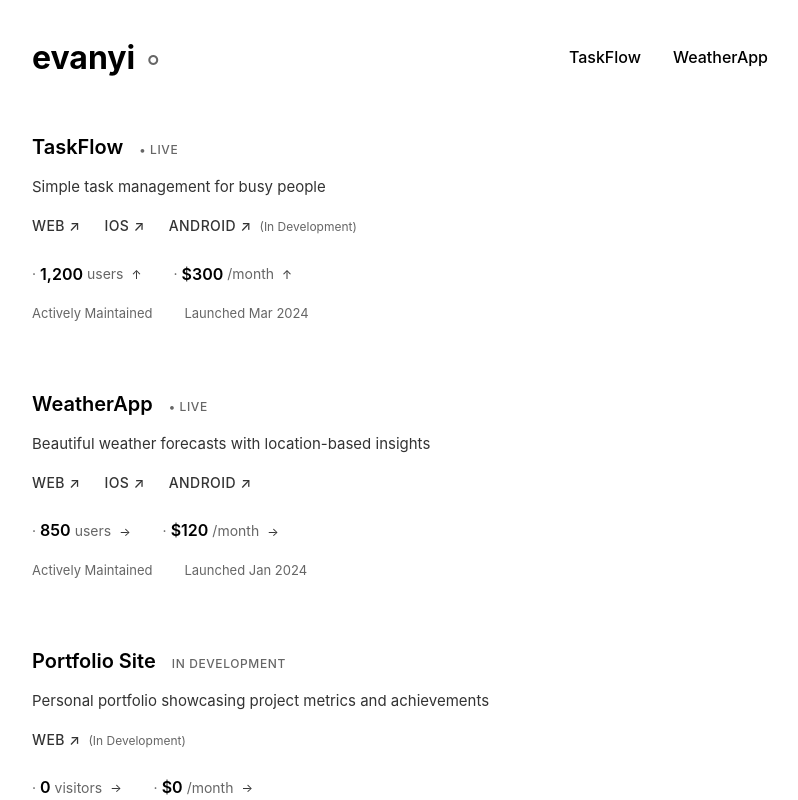
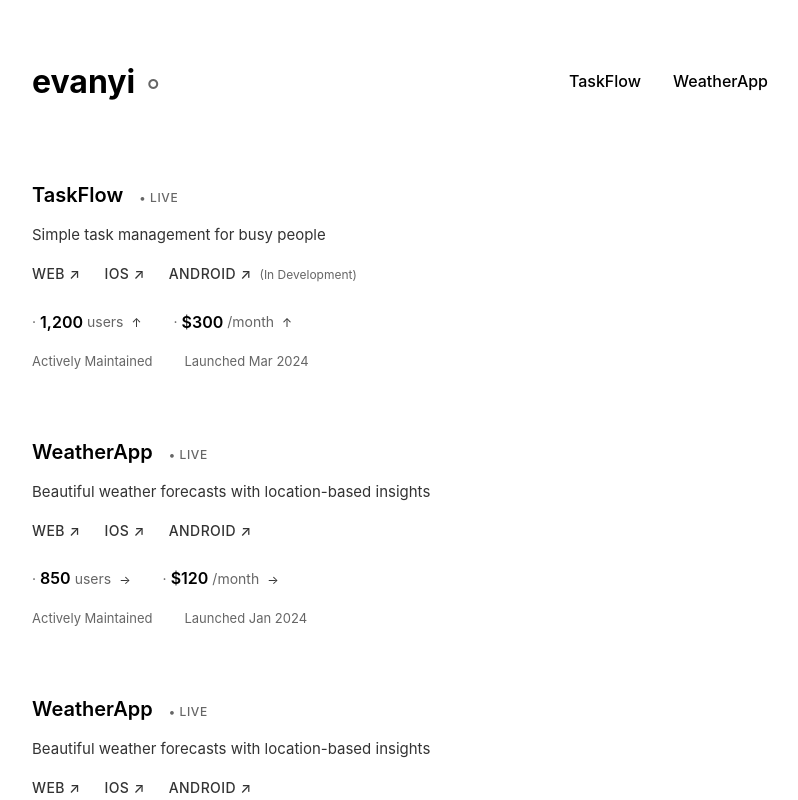
Before and after one commit to ideook/portfolio, a React (Vite) app: page / in a window 1280 px wide. Shown: the top 800 px of the page, without its empty margins (240-1038 px from the left). Built offline with nearby package versions, Linux system fonts and the light colour scheme.

Commit message:
Enhance Header component with scroll detection and update styles for improved UX; add WeatherApp project to data with detailed information.

```diff
--- a/src/components/Header.jsx
+++ b/src/components/Header.jsx
@@ -1,11 +1,22 @@
+import { useState, useEffect } from 'react'
 import styles from '../styles/components/Header.module.css'
 import projectsData from '../data/projects.json'
 
 function Header() {
   const { navigation } = projectsData
+  const [isScrolled, setIsScrolled] = useState(false)
+
+  useEffect(() => {
+    const handleScroll = () => {
+      setIsScrolled(window.scrollY > 20)
+    }
+
+    window.addEventListener('scroll', handleScroll)
+    return () => window.removeEventListener('scroll', handleScroll)
+  }, [])
 
   return (
-    <header className={styles.header}>
+    <header className={`${styles.header} ${isScrolled ? styles.scrolled : ''}`}>
       <h1 className={styles.brand}>evanyi<span className={styles.brandAccent}> ◦</span></h1>
       <nav className={styles.nav}>
         {navigation.primaryProjects.map((project, index) => (
--- a/src/data/projects.json
+++ b/src/data/projects.json
@@ -88,6 +88,39 @@
       "tags": ["weather", "mobile-app", "web-app"]
     },
     {
+      "id": "weather-app-2026",
+      "name": "WeatherApp",
+      "description": "Beautiful weather forecasts with location-based insights",
+      "platforms": {
+        "web": {
+          "url": "https://weather.app",
+          "status": "launched"
+        },
+        "ios": {
+          "url": "https://apps.apple.com/app/weatherapp/id987654321",
+          "status": "launched"
+        },
+        "android": {
+          "url": "https://play.google.com/store/apps/details?id=com.weatherapp",
+          "status": "launched"
+        }
+      },
+      "management": "active",
+      "users": {
+        "count": 850,
+        "trend": "stable",
+        "unit": "users"
+      },
+      "revenue": {
+        "monthly": "$120",
+        "trend": "stable",
+        "currency": "USD"
+      },
+      "launchDate": "2024-01-20",
+      "featured": true,
+      "tags": ["weather", "mobile-app", "web-app"]
+    },
+    {
       "id": "portfolio-site",
       "name": "Portfolio Site",
       "description": "Personal portfolio showcasing project metrics and achievements",
--- a/src/styles/components/Header.module.css
+++ b/src/styles/components/Header.module.css
@@ -5,6 +5,20 @@
   margin-bottom: 3rem;
   flex-wrap: wrap;
   gap: 1rem;
+  position: sticky;
+  top: 0;
+  background-color: var(--color-background);
+  z-index: 100;
+  padding: 1.5rem 0;
+  margin-top: -1.5rem;
+  transition: box-shadow 0.3s ease, background-color 0.3s ease;
+  will-change: box-shadow, background-color;
+}
+
+.header.scrolled {
+  box-shadow: 0 1px 0 0 var(--color-border);
+  background-color: rgba(255, 255, 255, 0.98);
+  backdrop-filter: blur(10px);
 }
 
 .brand {
--- a/src/styles/global.css
+++ b/src/styles/global.css
@@ -25,13 +25,13 @@ body {
 }
 
 .container {
-  padding: 1rem;
+  padding: 2.5rem 1rem 1rem;
   max-width: 100%;
 }
 
 @media (min-width: 768px) {
   .container {
-    padding: 2rem;
+    padding: 3.5rem 2rem 2rem;
     max-width: 800px;
     margin: 0 auto;
   }
```
Also changed, not shown: .claude/settings.local.json.
